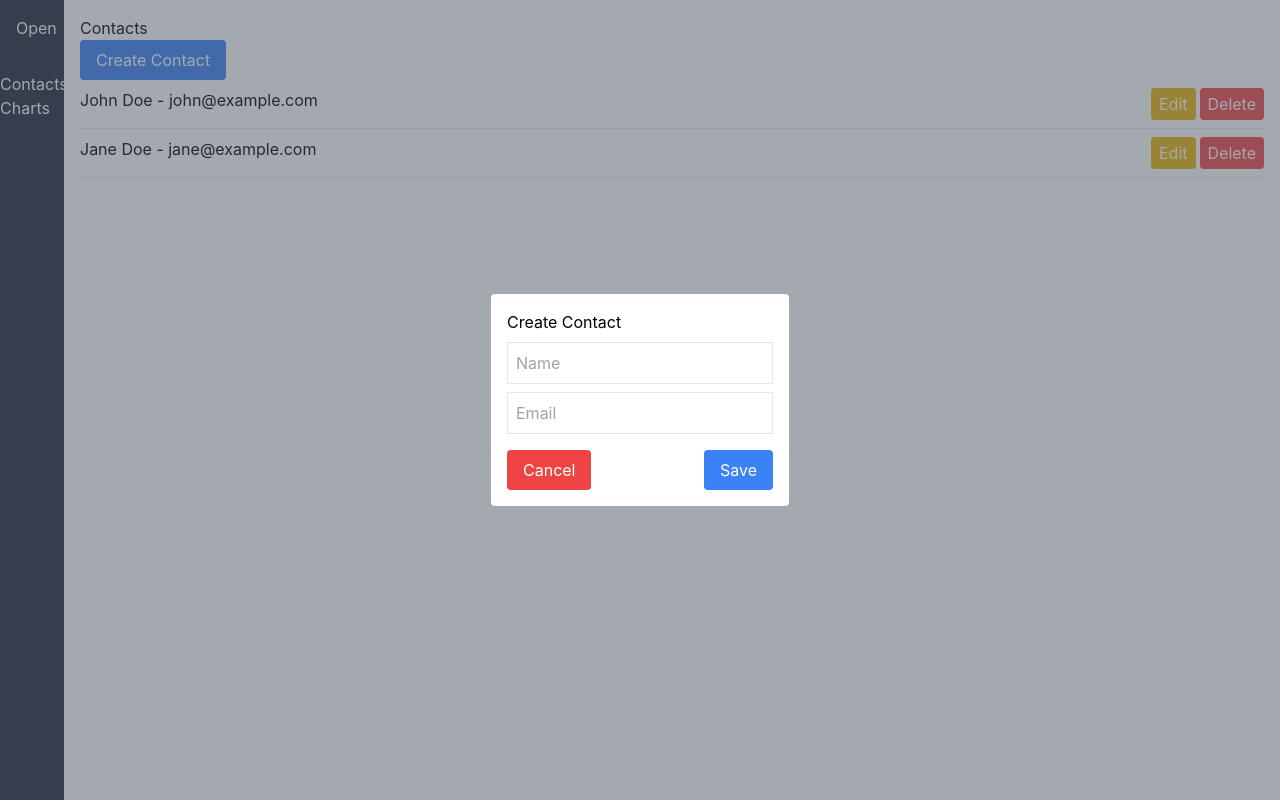
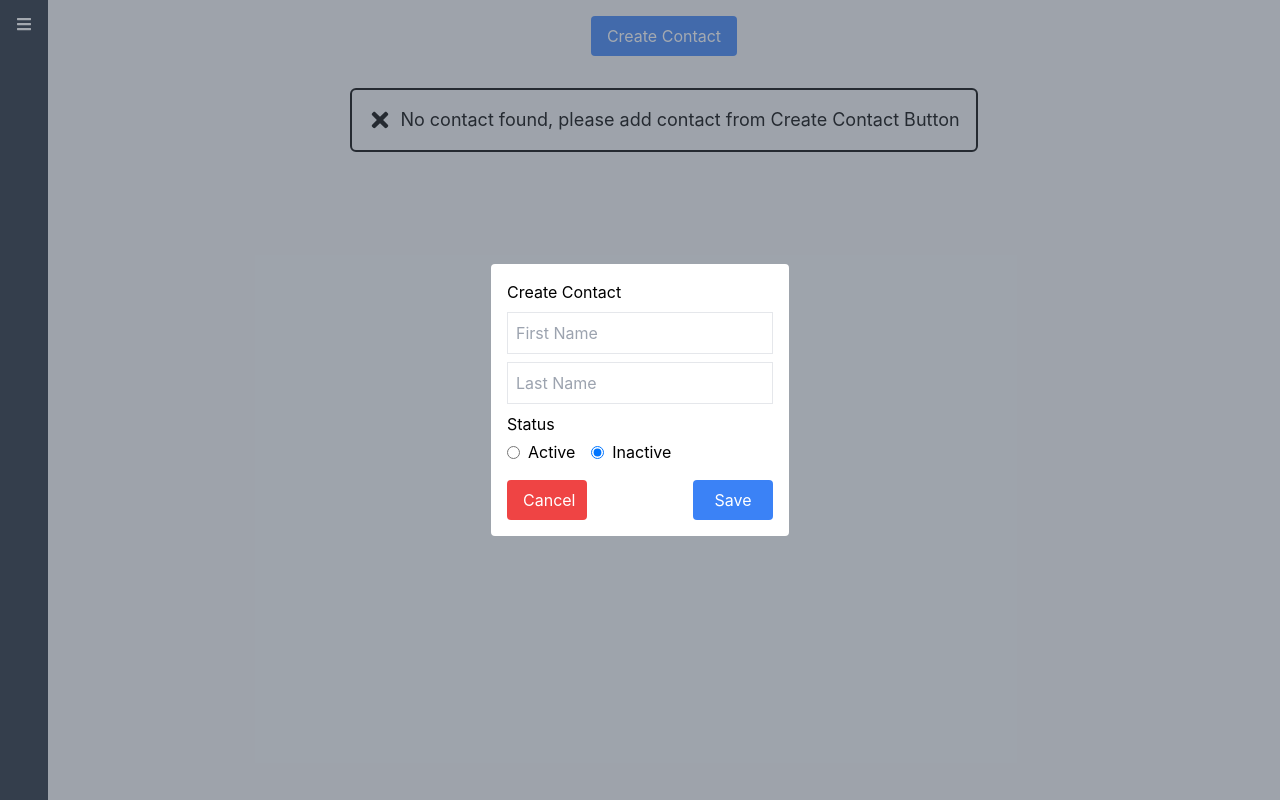
Before and after one commit to komal-m-raut/taiyo-ai-task, a React (Create React App) app: page / in a window 1280 px wide. Both pictures are taken after a click on the button "Create Contact". Built offline with nearby package versions, Linux system fonts and the light colour scheme.

Commit message:
feat: update styling and setup for contacts

```diff
--- a/package.json
+++ b/package.json
@@ -16,6 +16,7 @@
     "react": "^18.3.1",
     "react-chartjs-2": "^5.2.0",
     "react-dom": "^18.3.1",
+    "react-icons": "^5.3.0",
     "react-leaflet": "^4.2.1",
     "react-query": "^3.39.3",
     "react-redux": "^9.1.2",
--- a/src/App.tsx
+++ b/src/App.tsx
@@ -1,11 +1,11 @@
 import React from "react";
 import { BrowserRouter as Router, Routes, Route } from "react-router-dom";
-import { Provider } from "react-redux";
 import { QueryClient, QueryClientProvider } from "react-query";
 import ContactsPage from "./pages/ContactsPage";
 import ChartPage from "./pages/ChartPage";
 import Sidebar from "./components/Sidebar";
 import store from "./store/store";
+import { Provider } from "react-redux";
 
 const queryClient = new QueryClient();
 
@@ -14,21 +14,13 @@ const App: React.FC = () => {
     <Provider store={store}>
       <QueryClientProvider client={queryClient}>
         <Router>
-          <div className="flex">
+          <div className="flex min-h-screen">
             <Sidebar />
-            <div className="flex-grow p-4">
+            <div className="flex-grow p-4 bg-gray-100">
               <Routes>
                 <Route path="/" element={<ContactsPage />} />
                 <Route path="/charts" element={<ChartPage />} />
-                <Route
-                  path="*"
-                  element={
-                    <div>
-                      404 Not Found <br />
-                      <a href="/">Go back to Contacts</a>
-                    </div>
-                  }
-                />
+                <Route path="*" element={<div>404 Not Found</div>} />
               </Routes>
             </div>
           </div>
--- a/src/components/Sidebar.tsx
+++ b/src/components/Sidebar.tsx
@@ -1,5 +1,6 @@
 import React, { useState } from "react";
 import { Link } from "react-router-dom";
+import { FaBars, FaTimes } from "react-icons/fa"; // Importing icons
 
 const Sidebar: React.FC = () => {
   const [isOpen, setIsOpen] = useState(false);
@@ -9,22 +10,42 @@ const Sidebar: React.FC = () => {
   };
 
   return (
+    <div className="relative min-h-screen flex">
       <div
-      className={`h-screen ${
-        isOpen ? "w-64" : "w-16"
-      } bg-gray-800 transition-width duration-300`}
+        className={`bg-gray-800 text-white ${
+          isOpen ? "w-64" : "w-12"
+        } transition-all duration-300 ease-in-out h-full flex flex-col`}
       >
-      <button onClick={toggleSidebar} className="p-4 text-white">
-        {isOpen ? "Close" : "Open"}
+        <button
+          onClick={toggleSidebar}
+          className="text-white focus:outline-none p-4"
+        >
+          {isOpen ? <FaTimes /> : <FaBars />}
         </button>
-      <ul className="mt-4 text-white">
+
+        <ul className="mt-4 space-y-4">
           <li>
-          <Link to="/">Contacts</Link>
+            <Link
+              to="/"
+              className="flex items-center p-2 hover:bg-gray-700 rounded"
+            >
+              <span className={`${isOpen ? "inline" : "hidden"} ml-2`}>
+                Contacts
+              </span>
+            </Link>
           </li>
           <li>
-          <Link to="/charts">Charts</Link>
+            <Link
+              to="/charts"
+              className="flex items-center p-2 hover:bg-gray-700 rounded"
+            >
+              <span className={`${isOpen ? "inline" : "hidden"} ml-2`}>
+                Charts
+              </span>
+            </Link>
           </li>
         </ul>
+      </div>
     </div>
   );
 };
--- a/src/pages/ContactsPage.tsx
+++ b/src/pages/ContactsPage.tsx
@@ -6,20 +6,24 @@ import {
   updateContact,
   deleteContact,
 } from "../store/contactsSlice";
+import { FaTimes } from "react-icons/fa";
+
+const defaultContact = {
+  id: 0,
+  firstName: "",
+  lastName: "",
+  status: false,
+};
 
 const ContactsPage: React.FC = () => {
   const [showModal, setShowModal] = useState(false);
   const [isEditing, setIsEditing] = useState(false);
-  const [currentContact, setCurrentContact] = useState({
-    id: 0,
-    name: "",
-    email: "",
-  });
+  const [currentContact, setCurrentContact] = useState(defaultContact);
 
   const contacts = useSelector((state: RootState) => state.contacts.contacts);
   const dispatch = useDispatch();
 
-  const openModal = (contact = { id: 0, name: "", email: "" }) => {
+  const openModal = (contact = defaultContact) => {
     setCurrentContact(contact);
     setIsEditing(!!contact.id);
     setShowModal(true);
@@ -27,7 +31,14 @@ const ContactsPage: React.FC = () => {
 
   const closeModal = () => {
     setShowModal(false);
-    setCurrentContact({ id: 0, name: "", email: "" });
+    setCurrentContact(defaultContact);
+  };
+
+  const handleChange = (e: React.ChangeEvent<HTMLInputElement>) => {
+    setCurrentContact({
+      ...currentContact,
+      [e.target.name]: e.target.value,
+    });
   };
 
   const handleSave = () => {
@@ -44,38 +55,62 @@ const ContactsPage: React.FC = () => {
   };
 
   return (
-    <div>
-      <h1>Contacts</h1>
+    <div className="flex flex-col items-center">
       <button
         onClick={() => openModal()}
-        className="bg-blue-500 text-white px-4 py-2 rounded"
+        className="bg-blue-500 hover:bg-blue-600 text-white px-4 py-2 rounded w-auto mb-8"
       >
         Create Contact
       </button>
 
-      <ul>
+      {contacts.length > 0 ? (
+        <div className="flex gap-x-2 flex-wrap">
           {contacts.map((contact) => (
-          <li key={contact.id} className="border-b py-2 flex justify-between">
-            <span>
-              {contact.name} - {contact.email}
-            </span>
+            <div
+              key={contact.id}
+              className="flex flex-col gap-y-4 border justify-between border-gray-300 rounded-lg p-4 shadow-md mb-4 w-full sm:w-60"
+            >
+              <div className="flex justify-between items-center">
                 <div>
+                  <h2 className="text-lg font-semibold">
+                    {contact.firstName + " " + contact.lastName}
+                  </h2>
+                  <p
+                    className={`inline-block px-2 py-1 text-sm font-semibold rounded-full ${
+                      contact.status
+                        ? "bg-green-200 text-green-800"
+                        : "bg-red-200 text-red-800"
+                    }`}
+                  >
+                    {contact.status ? "Active" : "Inactive"}
+                  </p>
+                </div>
+              </div>
+              <div className="flex flex-col gap-y-4">
                 <button
                   onClick={() => openModal(contact)}
-                className="bg-yellow-500 text-white px-2 py-1 rounded mx-1"
+                  className="bg-green-500 text-white px-4 py-2 rounded"
                 >
                   Edit
                 </button>
                 <button
                   onClick={() => handleDelete(contact.id)}
-                className="bg-red-500 text-white px-2 py-1 rounded"
+                  className="bg-red-500 text-white px-4 py-2 rounded"
                 >
                   Delete
                 </button>
               </div>
-          </li>
+            </div>
           ))}
-      </ul>
+        </div>
+      ) : (
+        <div className="flex items-center gap-x-2 border-2 border-black p-4 rounded-md">
+          <FaTimes size={24} />
+          <p className="text-lg">
+            No contact found, please add contact from Create Contact Button
+          </p>
+        </div>
+      )}
 
       {/* Modal for Create/Edit Contact */}
       {showModal && (
@@ -84,32 +119,61 @@ const ContactsPage: React.FC = () => {
             <h2>{isEditing ? "Edit Contact" : "Create Contact"}</h2>
             <input
               type="text"
-              placeholder="Name"
-              value={currentContact.name}
-              onChange={(e) =>
-                setCurrentContact({ ...currentContact, name: e.target.value })
-              }
+              placeholder="First Name"
+              name="firstName"
+              value={currentContact.firstName}
+              onChange={handleChange}
               className="block w-full my-2 p-2 border"
             />
             <input
-              type="email"
-              placeholder="Email"
-              value={currentContact.email}
-              onChange={(e) =>
-                setCurrentContact({ ...currentContact, email: e.target.value })
-              }
+              type="text"
+              placeholder="Last Name"
+              name="lastName"
+              value={currentContact.lastName}
+              onChange={handleChange}
               className="block w-full my-2 p-2 border"
             />
+            <div className="my-2">
+              <label className="block mb-1">Status</label>
+              <div className="flex items-center space-x-4">
+                <label className="flex items-center">
+                  <input
+                    type="radio"
+                    name="status"
+                    value="true"
+                    checked={currentContact.status === true}
+                    onChange={() =>
+                      setCurrentContact({ ...currentContact, status: true })
+                    }
+                    className="mr-2"
+                  />
+                  Active
+                </label>
+                <label className="flex items-center">
+                  <input
+                    type="radio"
+                    name="status"
+                    value="false"
+                    checked={currentContact.status === false}
+                    onChange={() =>
+                      setCurrentContact({ ...currentContact, status: false })
+                    }
+                    className="mr-2"
+                  />
+                  Inactive
+                </label>
+              </div>
+            </div>
             <div className="flex justify-between mt-4">
               <button
                 onClick={closeModal}
-                className="bg-red-500 text-white px-4 py-2 rounded"
+                className="bg-red-500 text-white px-4 py-2 rounded w-20"
               >
                 Cancel
               </button>
               <button
                 onClick={handleSave}
-                className="bg-blue-500 text-white px-4 py-2 rounded"
+                className="bg-blue-500 text-white px-4 py-2 rounded w-20"
               >
                 Save
               </button>
--- a/src/store/contactsSlice.ts
+++ b/src/store/contactsSlice.ts
@@ -2,10 +2,7 @@ import { createSlice, PayloadAction } from "@reduxjs/toolkit";
 import { Contact } from "../types/contactTypes";
 
 const initialState: { contacts: Contact[] } = {
-  contacts: [
-    { id: 1, name: "John Doe", email: "john@example.com" },
-    { id: 2, name: "Jane Doe", email: "jane@example.com" },
-  ],
+  contacts: [],
 };
 
 const contactsSlice = createSlice({
--- a/src/types/contactTypes.d.ts
+++ b/src/types/contactTypes.d.ts
@@ -1,5 +1,6 @@
 export interface Contact {
   id: number;
-  name: string;
-  email: string;
+  firstName: string;
+  lastName: string;
+  status: boolean;
 }
```
Also changed, not shown: 1 other file (tests, documents, lock files or other folders). Lines whose indentation alone changed are shown as unchanged.
